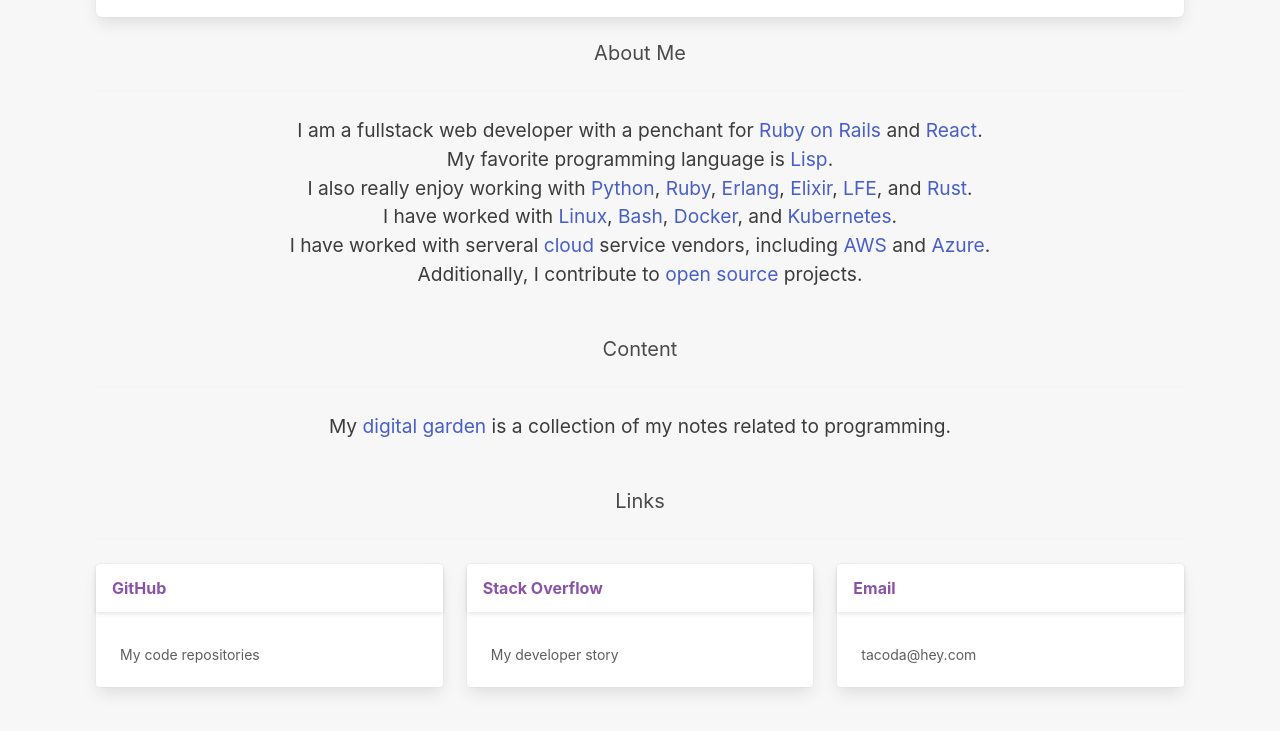
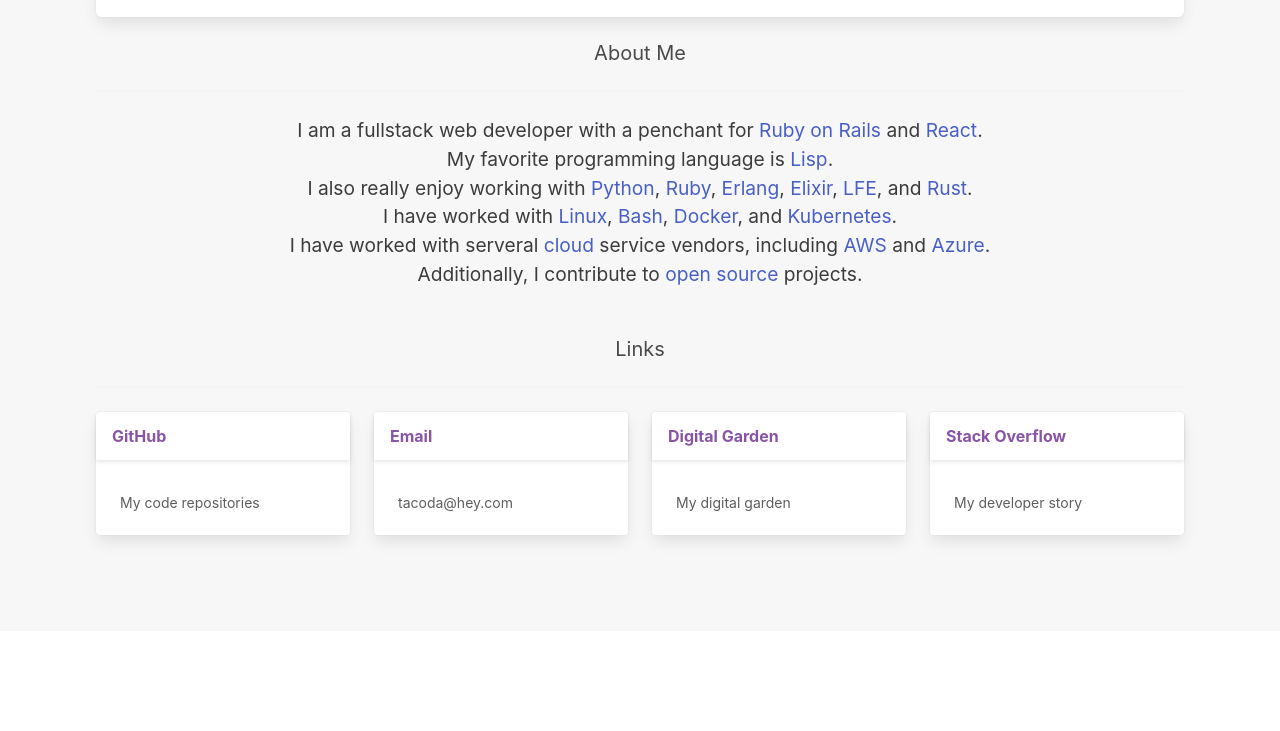
Before and after one commit to tacoda/tacoda-site, a Gatsby site: page / in a window 1280 px wide. Shown: the part 477-1208 px from the top of the page. After the commit the page ends 1108 px from the top, so only its background shows below. Built offline with nearby package versions, Linux system fonts and the light colour scheme; Gatsby itself is replaced by a stand-in of ours.

Commit message:
Reorganize section

```diff
--- a/src/pages/index.js
+++ b/src/pages/index.js
@@ -88,16 +88,22 @@
       "My code repositories",
   },
   {
+    text: "Email",
+    url: "mailto:tacoda@hey.com",
+    description:
+      "tacoda@hey.com",
+  },
+  {
+    text: "Digital Garden",
+    url: "https://tacoda.github.io/garden/",
+    description:
+      "My digital garden",
+  },
+  {
     text: "Stack Overflow",
     url: "https://stackoverflow.com/story/tacoda",
     description:
       "My developer story",
-  },
-  {
-    text: "Email",
-    url: "mailto:tacoda@hey.com",
-    description:
-      "tacoda@hey.com",
   },
 ]
 
@@ -143,13 +149,6 @@
           Additionally, I contribute to <a href="https://en.wikipedia.org/wiki/Open-source_software">open source</a> projects.<br />
         </p>
         <h2 class="subtitle" style={titleStyle}>
-          Content
-        </h2>
-        <hr />
-        <p style={paragraphStyles}>
-          My <a href="https://tacoda.github.io/garden/">digital garden</a> is a collection of my notes related to programming.<br />
-        </p>
-        <h2 class="subtitle" style={titleStyle}>
           Links
         </h2>
         <hr />
```
